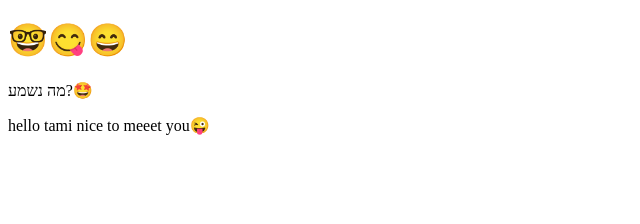
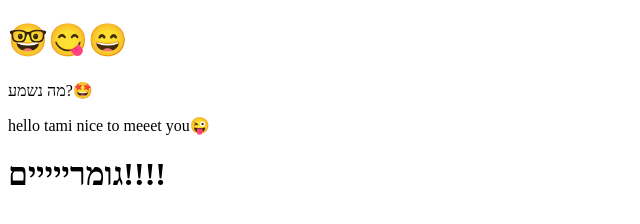
Before and after one commit to Tamar-program/H_W3, a plain HTML site: page index.html in a window 1280 px wide. Shown: the whole page, without its empty margins (0-640 px from the left). Drawn offline with Linux system fonts and the light colour scheme.

Commit message:
more Updat index.html

```diff
--- a/index.html
+++ b/index.html
@@ -9,7 +9,7 @@
     <h1>🤓😋😄</h1>
     <p>מה נשמע?🤩</p>
     <p>hello tami nice to meeet you😜</p>
-
+<h1>גומרייייים!!!!</h1>
 
 </body>
 </html>
```
